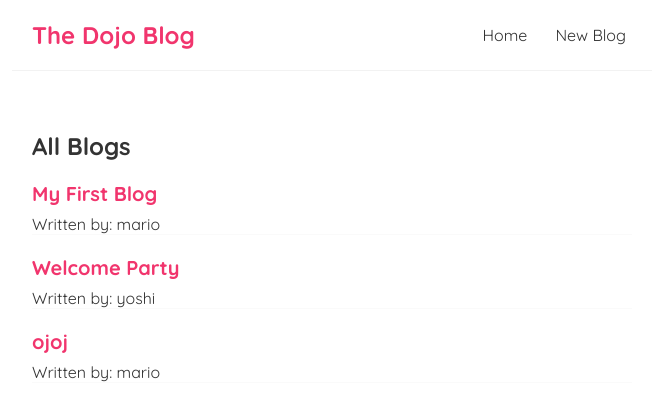
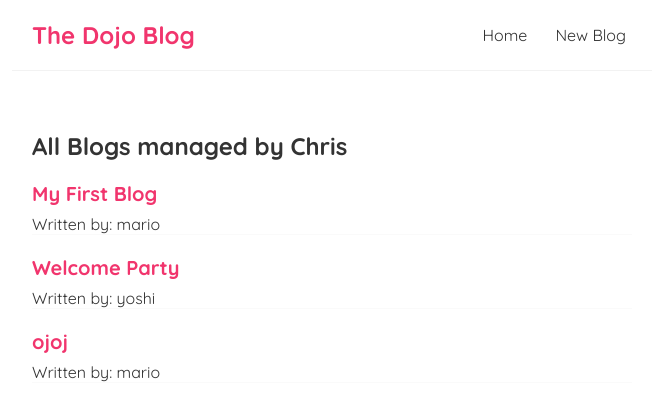
Before and after one commit to Haxodrat/dojo-blog, a React (Create React App) app: page / in a window 1280 px wide. Shown: the top 420 px of the page, without its empty margins (308-964 px from the left). Built offline with nearby package versions, Linux system fonts and the light colour scheme; data requests are answered from the project's data file.

Commit message:
Finished

```diff
--- a/src/Home.js
+++ b/src/Home.js
@@ -17,7 +17,7 @@ const Home = () => {
         <div className='home'>
             { error &&  <div>{ error }</div>}
             { isPending && <div>Loading ...</div> }
-            {blogs && <BlogList blogs={blogs} title="All Blogs" />}            {/* <button onClick={() => setName('luigi')}>Change Name</button> */}
+            {blogs && <BlogList blogs={blogs} title="All Blogs managed by Chris" />}            {/* <button onClick={() => setName('luigi')}>Change Name</button> */}
             {/* <p>{ name }</p> */}
         </div>
     );
```
